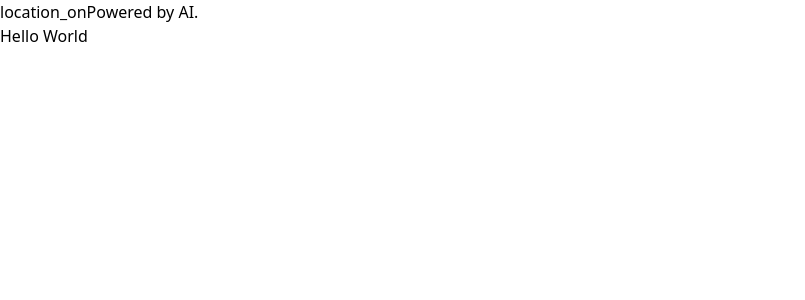
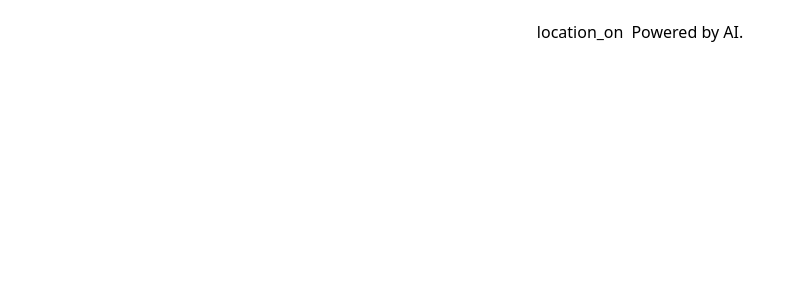
Before and after one commit to HilarioNengareJr/Smart-Travel-Itinerary-Planner, a Next.js app in the folder client/: page / in a window 1280 px wide. Shown: the top 300 px of the page, without its empty margins (0-805 px from the left). Built offline with nearby package versions, Linux system fonts and the light colour scheme.

Commit message:
Added tailwind css

```diff
--- a/client/components/header.tsx
+++ b/client/components/header.tsx
@@ -1,13 +1,13 @@
-import React from 'react'
+import React from 'react';
 
 const Header = () => {
     return (
-        <header>
-            <div>
-                <span className='material-symbols-outlined'>
+        <header className='border-b-1 border-black'>
+            <div className='flex flex-row flex-nowrap justify-center items-center py-5'>
+                <span className='materials-symbol-outlined px-1'>
                     location_on
                 </span>
-                <span>
+                <span className='px-1'>
                     Powered by AI.
                 </span>
             </div>
--- a/client/components/layout.tsx
+++ b/client/components/layout.tsx
@@ -1,6 +1,6 @@
 import React, { ReactNode } from "react";
 import Header from './header';
-
+import '../styles/layout.module.css';
 
 interface LayoutProps {
     children: ReactNode;
--- a/client/pages/_app.tsx
+++ b/client/pages/_app.tsx
@@ -1,6 +1,6 @@
-import '../styles/style.css';
+import type { AppProps } from 'next/app';
+import '../styles/global.css';
 import '../styles/output.css';
-import type { AppProps } from 'next/app';
 
 const App = ({ Component, pageProps }: AppProps) => {
     return (
--- a/client/pages/_document.tsx
+++ b/client/pages/_document.tsx
@@ -15,10 +15,9 @@ class MyDocument extends Document {
                     <meta name='description' content='Plan your trips efficiently with our smart itinerary planner.' />
                     <meta property='og:title' content='Smart Travel Itinerary Planner' />
                     <meta property='og:description' content='Plan your trips efficiently with our smart itinerary planner.' />
-                    <link
-                        href="https://fonts.googleapis.com/css2?family=Material+Symbols+Rounded:wght@400;500;600;700&display=swap"
-                        rel="stylesheet"
-                    />
+                    <link rel="preconnect" href="https://fonts.googleapis.com" />
+                    <link rel="preconnect" href="https://fonts.gstatic.com" crossOrigin='' />
+
                 </Head>
                 <body>
                     <Main />
--- a/client/pages/index.tsx
+++ b/client/pages/index.tsx
@@ -10,7 +10,6 @@ const Index = () => {
             </Head>
             <Layout>
             <main>
-                Hello World
             </main>
             </Layout>
         </>
--- /dev/null
+++ b/client/styles/layout.module.css
@@ -0,0 +1,5 @@
+@import url('https://fonts.googleapis.com/css2?family=Material+Symbols+Outlined:opsz,wght,FILL,GRAD@20..48,100..700,0..1,-50..200');
+
+.material-symbols-outlined {
+  font-variation-settings: 'FILL' 0, 'wght' 400, 'GRAD' 0, 'opsz' 24;
+}
```
Also changed, not shown: client/style.css (deleted), client/styles/global.css (line endings or trailing spaces).
